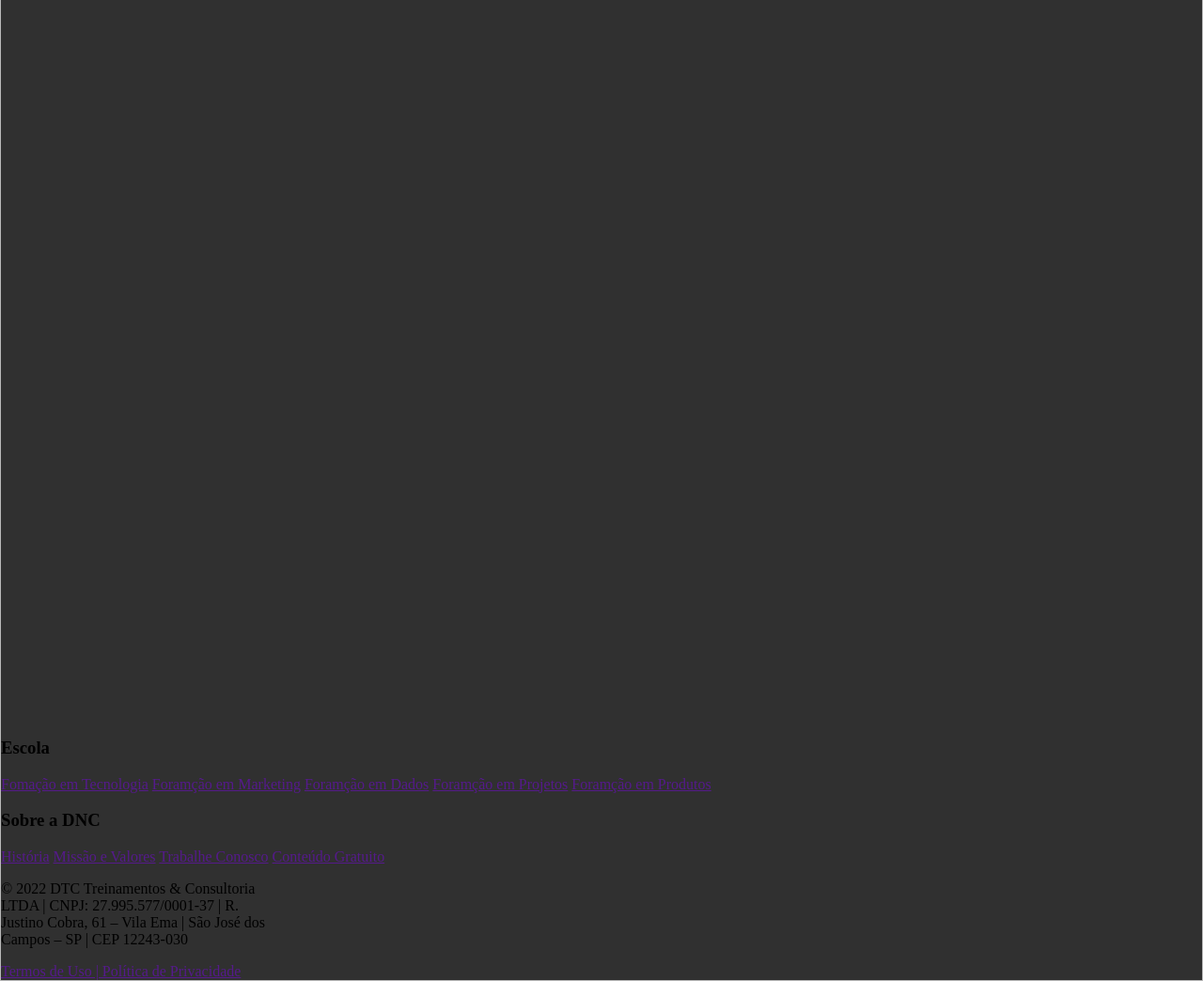
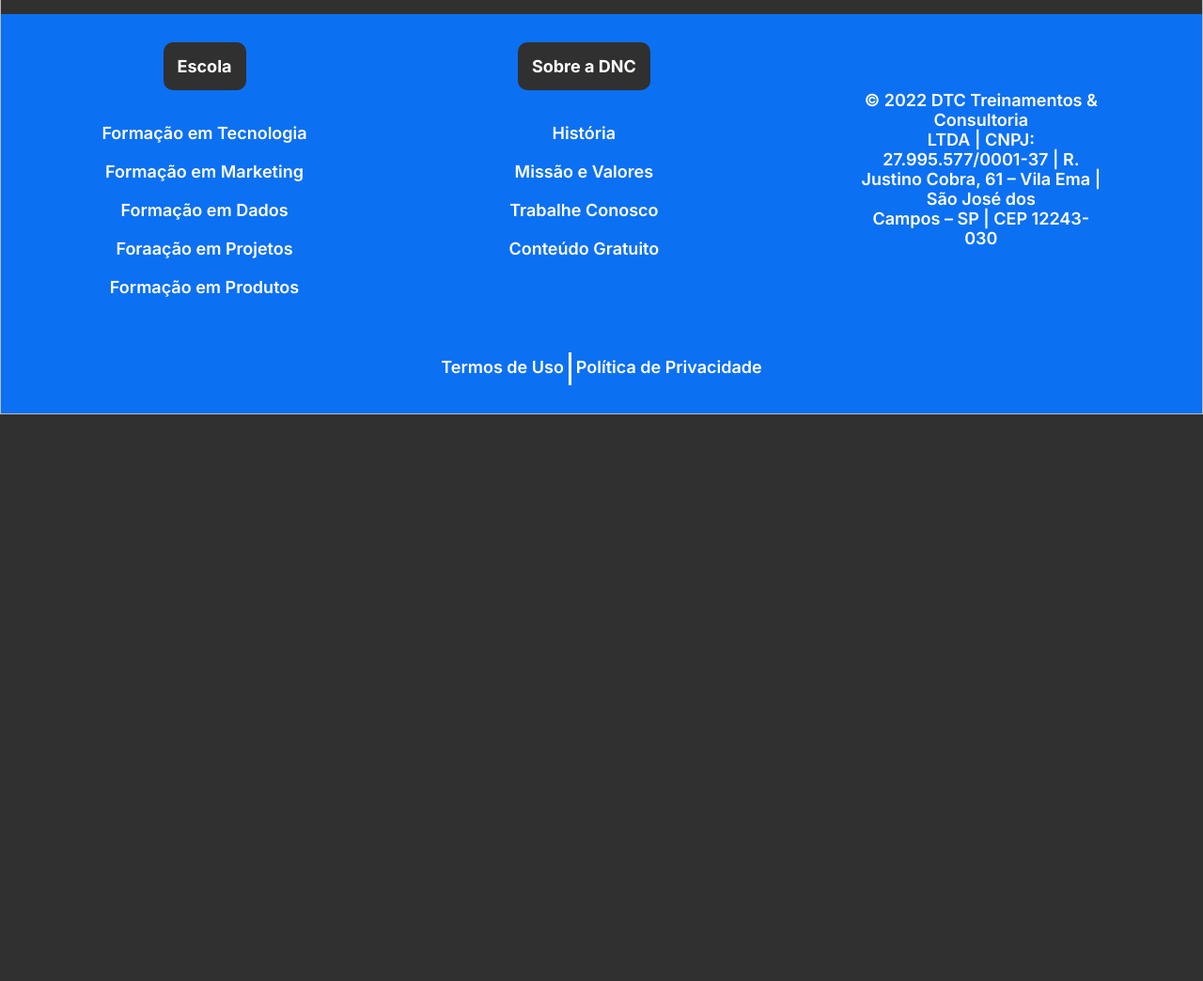
Before and after one commit to FagnerStutz/Bootcamp-DNC, a plain HTML site: page index.html in a window 1280 px wide. Shown: the part 1940-2984 px from the top of the page at 94% size. After the commit the page ends 2381 px from the top, so only its background shows below. Drawn offline with Linux system fonts and the light colour scheme.

Commit message:
Finalizando o projeto

```diff
--- a/estilo.css
+++ b/estilo.css
@@ -9,7 +9,7 @@
 body{
     margin: 0px;
     padding: 0px;
-    background: linear-gradient(180deg, rgba(12, 112, 242, 0.5) 21%, rgba(12, 112, 242, 0) 23%), #303030;
+    background: linear-gradient(180deg, rgba(12, 112, 242, 0.5) 25%, rgba(12, 112, 242, 0) 29%), #303030;
     border: 1px solid #BABABA;
     box-sizing: border-box;
 }
@@ -69,7 +69,7 @@
         color: #ffffff;
         font-family: var(--fonte-padrao);
         margin-top: 100px;
-        margin-bottom: 1000px;
+        margin-bottom: 230px;
     }
 
         header h1{
@@ -151,3 +151,92 @@
             font-size: 32px;
             padding: 4px;
         }
+
+    /* Footer */
+
+    footer{
+        width: 100%;
+        background-color: var(--azul-dnc);
+    }
+
+    footer .linha1{
+        display: flex;
+        justify-content: space-around;
+        align-items: center;
+    }
+
+    footer ul{
+        list-style: none;
+        margin: 0;
+        padding: 0;
+    }
+
+    footer nav{
+        display: flex;
+        flex-direction: column;
+        align-items: center;
+        height: 330px;
+    }
+
+    footer h5{
+        text-align: center;
+        color: #ffffff;
+        font-weight: 800;
+        font-size: 18px;
+        font-family: var(--fonte-padrao);
+        background-color: var(--preto-dnc);
+        border-radius: 10px;
+        padding: 15px;
+        margin-bottom: 15px;
+    }
+
+    footer ul li{
+        text-align: center;
+        font-weight: 600;
+        font-size: 18px;
+        font-family: var(--fonte-padrao);
+        margin: 20px 0px 20px 0px;
+    }
+
+    footer ul li a{
+        text-decoration: none;
+        color: #ffffff;
+    }
+
+    footer .endereco{
+        font-weight: 600;
+        color: #ffffff;
+        font-size: 18px;
+        font-family: var(--fonte-padrao);
+        text-align: center;
+        width: 20%;
+    }
+
+    footer ul li a:hover{
+        color: var(--cinza-hover);
+    }
+
+    footer .linha2{
+        height: 35px;
+        display: flex;
+        justify-content: center;
+        margin: 0;
+        padding: 30px;
+    }
+
+    footer .linha2 a{
+        font-family: var(--fonte-padrao);
+        font-size: 18px;
+        color: #ffffff;
+        font-weight: 600;
+        text-decoration: none;
+        padding: 5px;
+    }
+
+    footer .linha2 a:hover{
+        color: var(--cinza-hover);
+    }
+
+    footer .linha2 a:first-child{
+        border-right: 3px solid #ffffff;
+    }
--- a/index.html
+++ b/index.html
@@ -79,32 +79,59 @@
             <input type="submit" value="Cadastrar">
         </form>
     </section>
-    <div>
-        <div>
-            <h3>Escola</h3>
-            <a href="">Fomação em Tecnologia</a>
-            <a href="">Foramção em Marketing</a>
-            <a href="">Foramção em Dados</a>
-            <a href="">Foramção em Projetos</a>
-            <a href="">Foramção em Produtos</a>
-        </div>
-        <div>
-            <h3>Sobre a DNC</h3>
+
+    <footer>
+        <div class="linha1">
+            <nav>
+                <h5>Escola</h5>
+                <ul>
+                    <li>
+                        <a href="">Formação em Tecnologia</a>
+                    </li>
+                    <li>
+                        <a href="">Formação em Marketing</a>
+                    </li>
+                    <li>
+                        <a href="">Formação em Dados</a>
+                    </li>
+                    <li>
+                        <a href="">Foraação em Projetos</a>
+                    </li>
+                    <li>
+                        <a href="">Formação em Produtos</a>
+                    </li>
+                </ul>
+            </nav>
+
+            <nav>
+                <h5>Sobre a DNC</h5>
+                <ul>
+                    <li>
                         <a href="">História</a>
+                    </li>
+                    <li>
                         <a href="">Missão e Valores</a>
+                    </li>
+                    <li>
                         <a href="">Trabalhe Conosco</a>
+                    </li>
+                    <li>
                         <a href="">Conteúdo Gratuito</a>
-        </div>
-        <div>
+                    </li>
+                </ul>
+            </nav>
+            <div class="endereco">
                 <p>© 2022 DTC Treinamentos & Consultoria<br>
                     LTDA | CNPJ: 27.995.577/0001-37 | R.<br>
                     Justino Cobra, 61 – Vila Ema | São José dos<br>
                     Campos – SP | CEP 12243-030</p>
             </div>
         </div>
-    <div>
-        <a href="">Termos de Uso | Política de Privacidade</a>
+        <div class="linha2">
+            <a href="">Termos de Uso</a>
+            <a href="">Política de Privacidade</a>
         </div>
+    </footer>
 
 </body>
 </html>
```
Lines whose indentation alone changed are shown as unchanged.
